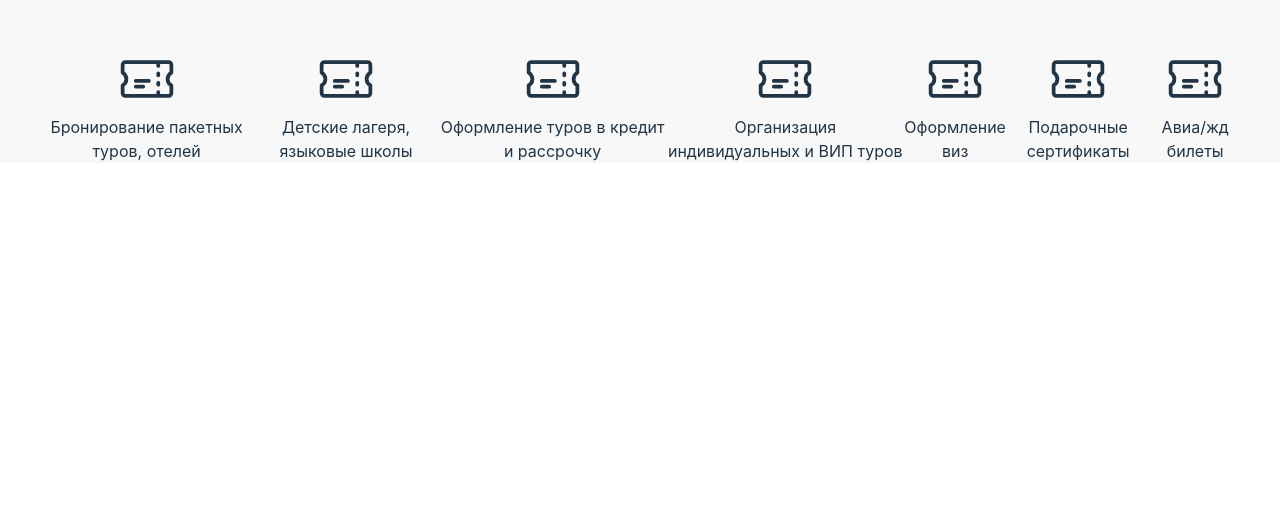
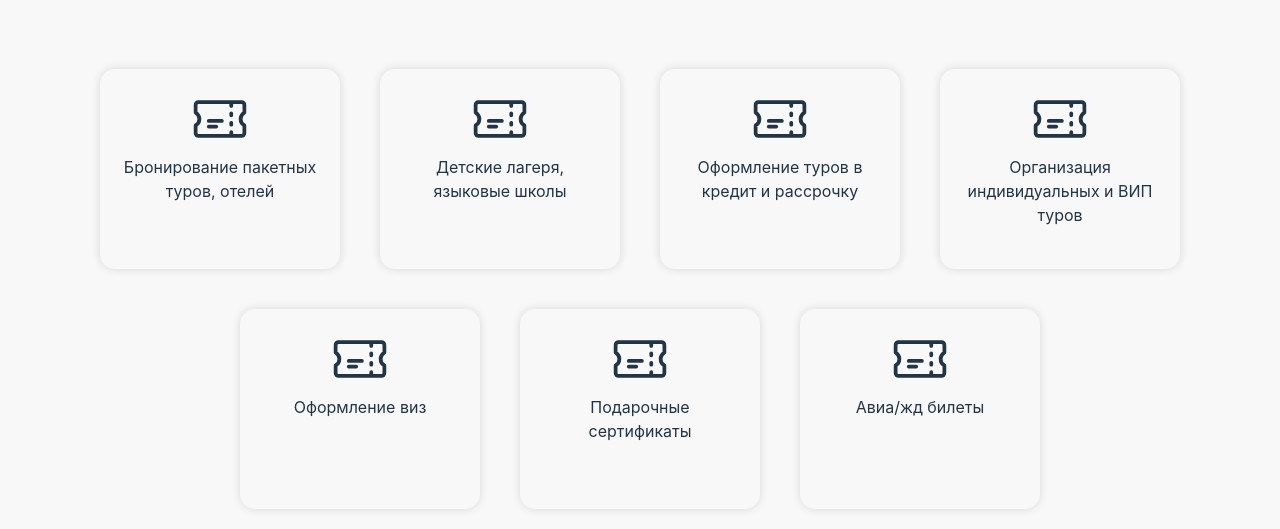
Before and after one commit to cunjlbiu/the-mountains-does-not-walk, a React (Vite) app: page / in a window 1280 px wide. Shown: the part 2011-2540 px from the top of the page. Before the commit the page ends 2174 px from the top, so only its background shows below. Built offline with nearby package versions, Linux system fonts and the light colour scheme.

Commit message:
offer cards style

```diff
--- a/src/Views/Home/Home.css
+++ b/src/Views/Home/Home.css
@@ -70,14 +70,26 @@
         background-color: #f8f8f8e5;
         border-radius: 30px;
     }
-    .offerCard{
-        display: block;
-        text-align: center;
-    }
+
     .offerBox{
         display: flex;
         max-width: 1200px;
         margin: auto;
+        justify-content: center;
+        flex-wrap: wrap;
+
+        .offerCard{
+            display: block;
+            text-align: center;
+            padding: 20px;
+            margin: 20px;
+            width: 200px;
+            height: 160px;
+            box-shadow: 0px 0px 8px #d7d7d7;
+            border-radius: 15px;
+        }
+
+
         .icon{
             font-size: 60px;
         }
```
